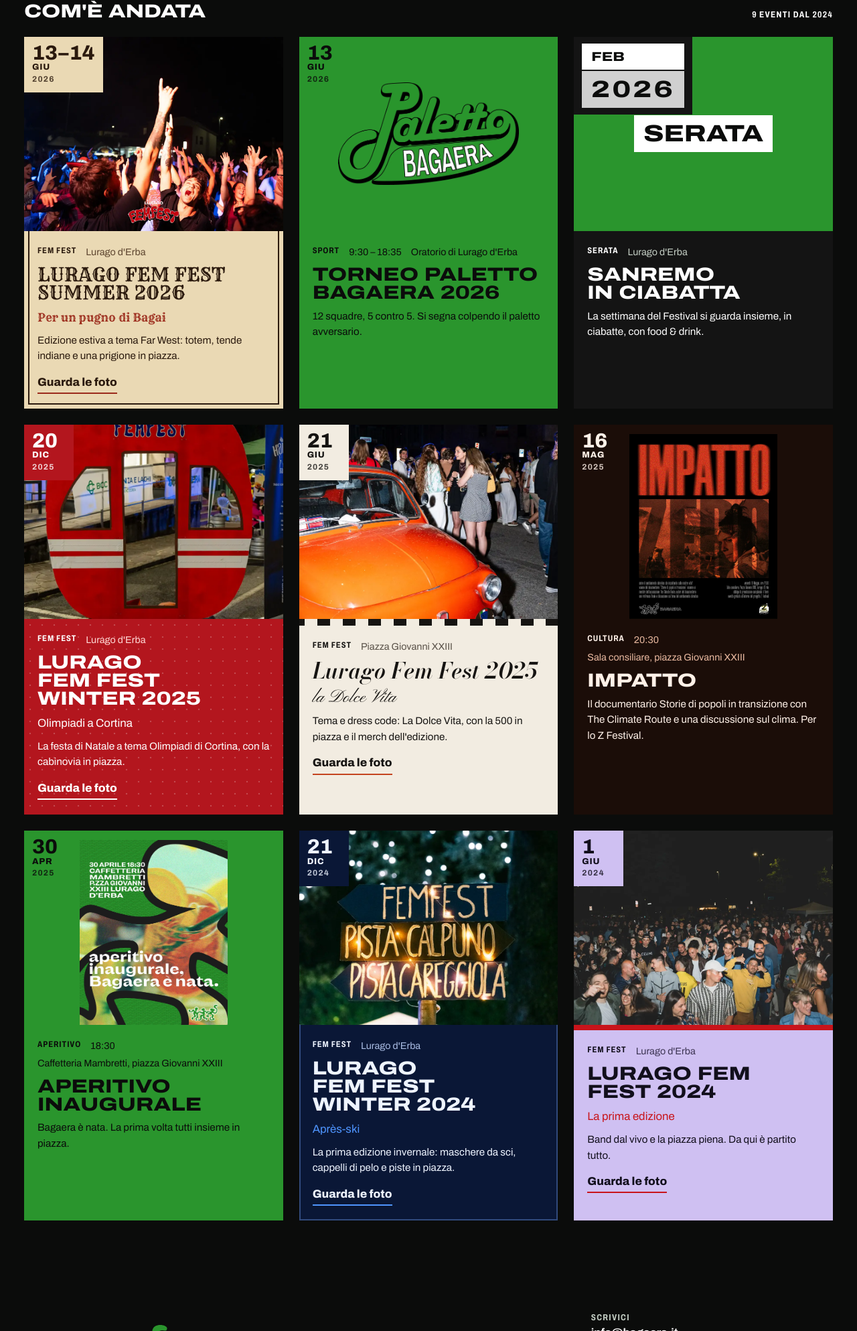
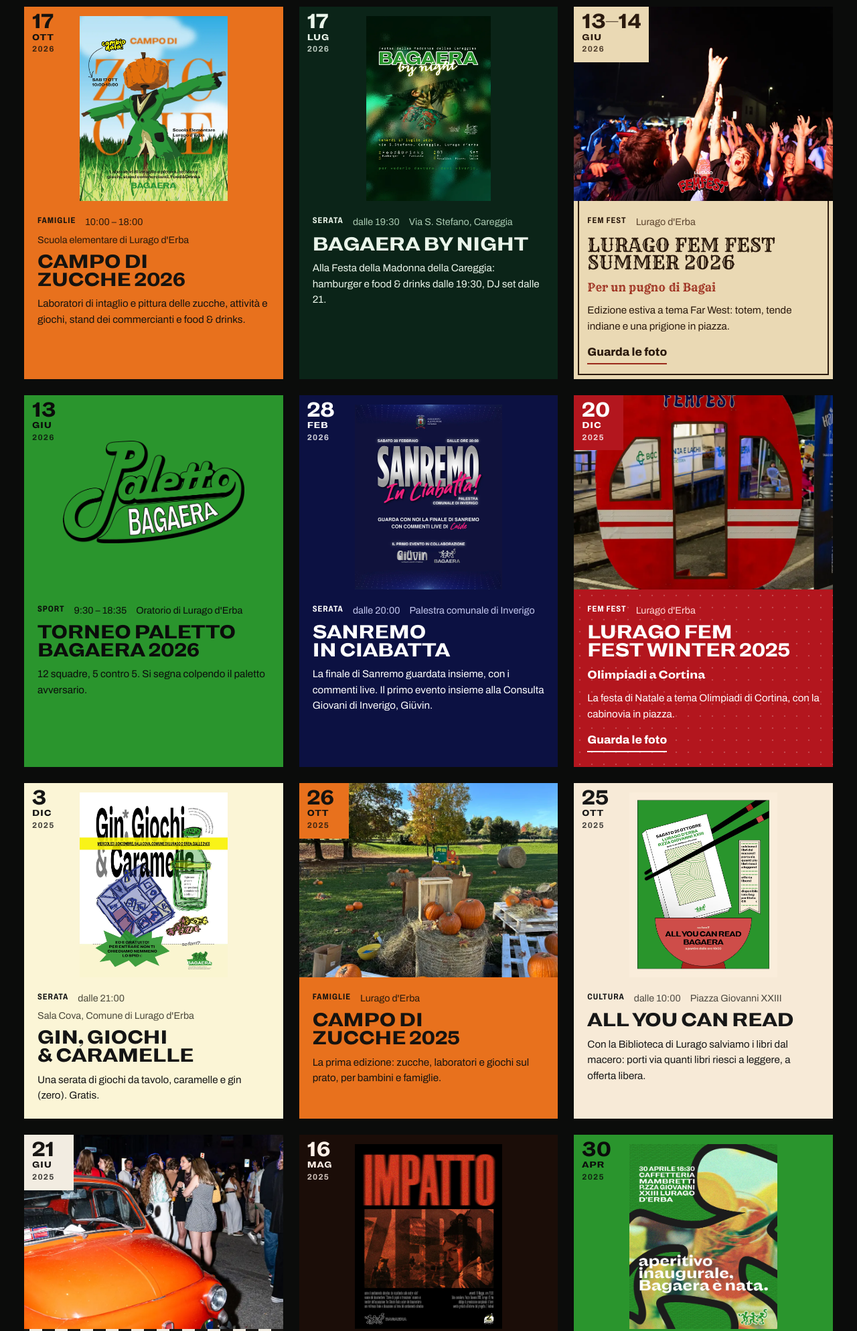
Before and after one commit to BagaeraAPS/sito, a plain HTML site: page eventi.html in a window 1280 px wide. Shown: the part 640-2627 px from the top of the page at 67% size. Drawn offline with Linux system fonts and the light colour scheme.

Commit message:
Add files via upload

```diff
--- a/assets/dati.js
+++ b/assets/dati.js
@@ -7,7 +7,8 @@
      fine      "AAAA-MM-GG" ultimo giorno, per eventi su più giorni
      ora, luogo, testo, tag
      tema      stile della card: pugno26, winter25, dolce25, winter24,
-               summer24, paletto, cultura, aperitivo, serata
+               summer24, paletto, cultura, aperitivo, serata,
+               zucche, night, sanremo, ggc, libri
                (per un nuovo Fem Fest si crea un tema nuovo)
      img       immagine della card (cartella assets/img)
      imgTipo   "foto" (default), "locandina", "logo" oppure "pattern" (riquadro verde senza foto)
@@ -22,8 +23,24 @@ const EVENTI = [
   { titolo: "Torneo Paletto Bagaera 2026", data: "2026-06-13", ora: "9:30 – 18:35", luogo: "Oratorio di Lurago d'Erba", tag: "Sport",
     tema: "paletto", img: "grafiche/paletto-logo.webp", imgTipo: "logo",
     testo: "12 squadre, 5 contro 5. Si segna colpendo il paletto avversario." },
-  { titolo: "Sanremo in Ciabatta", mese: "2026-02", luogo: "Lurago d'Erba", tag: "Serata", tema: "serata", imgTipo: "pattern",
-    testo: "La settimana del Festival si guarda insieme, in ciabatte, con food & drink." },
+  { titolo: "Campo di Zucche 2026", data: "2026-10-17", ora: "10:00 – 18:00", luogo: "Scuola elementare di Lurago d'Erba", tag: "Famiglie",
+    tema: "zucche", img: "eventi/campo-zucche-2026.webp", imgTipo: "locandina",
+    testo: "Laboratori di intaglio e pittura delle zucche, attività e giochi, stand dei commercianti e food & drinks." },
+  { titolo: "Bagaera by Night", data: "2026-07-17", ora: "dalle 19:30", luogo: "Via S. Stefano, Careggia", tag: "Serata",
+    tema: "night", img: "eventi/bagaera-by-night-2026.webp", imgTipo: "locandina",
+    testo: "Alla Festa della Madonna della Careggia: hamburger e food & drinks dalle 19:30, DJ set dalle 21." },
+  { titolo: "Sanremo in Ciabatta", data: "2026-02-28", ora: "dalle 20:00", luogo: "Palestra comunale di Inverigo", tag: "Serata",
+    tema: "sanremo", img: "eventi/sanremo-2026.webp", imgTipo: "locandina",
+    testo: "La finale di Sanremo guardata insieme, con i commenti live. Il primo evento insieme alla Consulta Giovani di Inverigo, Giüvin." },
+  { titolo: "Gin, Giochi & Caramelle", data: "2025-12-03", ora: "dalle 21:00", luogo: "Sala Cova, Comune di Lurago d'Erba", tag: "Serata",
+    tema: "ggc", img: "eventi/gin-giochi-caramelle-2025.webp", imgTipo: "locandina",
+    testo: "Una serata di giochi da tavolo, caramelle e gin (zero). Gratis." },
+  { titolo: "Campo di Zucche 2025", data: "2025-10-26", luogo: "Lurago d'Erba", tag: "Famiglie",
+    tema: "zucche", img: "eventi/campo-zucche-2025.webp",
+    testo: "La prima edizione: zucche, laboratori e giochi sul prato, per bambini e famiglie." },
+  { titolo: "All You Can Read", data: "2025-10-25", ora: "dalle 10:00", luogo: "Piazza Giovanni XXIII", tag: "Cultura",
+    tema: "libri", img: "eventi/all-you-can-read-2025.webp", imgTipo: "locandina",
+    testo: "Con la Biblioteca di Lurago salviamo i libri dal macero: porti via quanti libri riesci a leggere, a offerta libera." },
   { titolo: "Lurago Fem Fest Winter 2025", sottotitolo: "Olimpiadi a Cortina", data: "2025-12-20", luogo: "Lurago d'Erba", tag: "Fem Fest", tema: "winter25",
     img: "ff/winter25/02-t.webp", link: "fem-fest.html#winter25",
     testo: "La festa di Natale a tema Olimpiadi di Cortina, con la cabinovia in piazza." },
--- a/assets/sito.css
+++ b/assets/sito.css
@@ -6,6 +6,7 @@
   src: url("font/archivo-latin-ext.woff2") format("woff2");
   unicode-range: U+0100-02BA, U+02BD-02C5, U+02C7-02CC, U+02CE-02D7, U+02DD-02FF, U+1E00-1E9F, U+2020, U+20A0-20AB, U+20AD-20C0, U+2113, U+2C60-2C7F, U+A720-A7FF; }
 [hidden] { display: none !important; }
+@font-face { font-family: "Lapi"; src: url("font/lapi-bold.woff2") format("woff2"); font-weight: 400 900; font-style: normal; font-display: swap; }
 /* Layout: poster stack. Bande piene nero / verde / bianco come nel manuale del logo;
    titoli enormi in maiuscolo larghi, bordi netti, zero arrotondamenti. Look unico di marca (non segue il tema). */
 :root {
@@ -15,7 +16,7 @@
   --bianco: #ffffff;
   --nebbia: #c4cec4;       /* testo secondario su nero, grigio tinto di verde */
   --ombra: #5b665b;        /* testo secondario su bianco */
-  --display: "Archivo", "Arial Black", "Helvetica Neue", Arial, sans-serif; /* sostituto web di LAPI bold */
+  --display: "Lapi", "Archivo", "Arial Black", "Helvetica Neue", Arial, sans-serif; /* LAPI bold, font del brand */
   --body: "Archivo", "Helvetica Neue", Arial, sans-serif;
   --wide: 125%;
   --narrow: 78%;
@@ -178,13 +179,9 @@ p { margin: 0; max-width: 62ch; }
 .bagai__head { display: grid; gap: 28px; align-items: center; }
 @media (min-width: 900px) { .bagai__head { grid-template-columns: 1.3fr .9fr; } }
 .bagai__head :is(h1,h2) .outline { display: block; }
-.card-tessera { background: var(--bianco); color: var(--nero); padding: 22px 22px 18px; border: var(--rule) solid var(--verde); box-shadow: 0 2px 4px rgba(0,0,0,.35), 0 28px 48px -16px rgba(0,0,0,.75); transform: rotate(-2.5deg); max-width: 400px; width: 100%; justify-self: center; display: grid; gap: 14px; }
-.card-tessera .row { display: flex; justify-content: space-between; align-items: start; gap: 12px; }
-.card-tessera .t { font: 800 1.6rem/1 var(--display); font-stretch: var(--wide); text-transform: uppercase; }
-.card-tessera svg.o { height: 66px; width: auto; fill: var(--verde); flex: none; }
-.card-tessera .line { border-bottom: 2px solid var(--nero); padding-bottom: 18px; font-weight: 700; font-stretch: var(--narrow); text-transform: uppercase; letter-spacing: .08em; font-size: .8rem; }
-.card-tessera .doodle { height: 64px; border: 1.5px dashed var(--ombra); display: grid; place-items: center; color: var(--ombra); font-size: .8rem; }
-.card-tessera svg.word { width: 110px; height: 17px; fill: var(--verde); }
+.card-tessera { margin: 0; max-width: 440px; width: 100%; justify-self: center; transform: rotate(-3deg); display: grid; gap: 10px; }
+.card-tessera img { width: 100%; border-radius: 14px; box-shadow: 0 2px 4px rgba(0,0,0,.35), 0 28px 48px -16px rgba(0,0,0,.75); }
+.card-tessera figcaption { color: var(--nebbia); justify-self: end; }
 .paths { display: grid; gap: 20px; grid-template-columns: repeat(auto-fit, minmax(280px, 1fr)); }
 .path { border: var(--rule) solid var(--bianco); padding: clamp(22px, 3vw, 32px); display: grid; gap: 16px; align-content: start; background: var(--nero); min-width: 0; }
 .path.primary { border-color: var(--verde); }
@@ -276,6 +273,11 @@ p { margin: 0; max-width: 62ch; }
 [data-tema="cultura"] { --t-bg: #1b0d08; --t-ink: #fff1e8; --t-muted: #e9b9a0; --t-accent: #ff6a2b; }
 [data-tema="aperitivo"] { --t-bg: var(--verde); --t-ink: var(--nero); --t-muted: var(--nero); --t-accent: var(--bianco); --t-line: var(--nero); }
 [data-tema="serata"] { --t-bg: #141414; --t-ink: var(--bianco); --t-muted: var(--nebbia); --t-accent: var(--verde); }
+[data-tema="zucche"] { --t-bg: #e8711d; --t-ink: #16130f; --t-muted: #2b1a0b; --t-accent: #1f5f22; --t-line: #16130f; }
+[data-tema="night"] { --t-bg: #0b2418; --t-ink: #eaf5ea; --t-muted: #a8c9b0; --t-accent: #f2e35c; }
+[data-tema="sanremo"] { --t-bg: #0c1142; --t-ink: #ffffff; --t-muted: #c3c7ef; --t-accent: #ff3d93; }
+[data-tema="ggc"] { --t-bg: #fbf5d6; --t-ink: #141414; --t-muted: #4d4a3c; --t-accent: #3446a6; --t-line: #141414; }
+[data-tema="libri"] { --t-bg: #f7ead7; --t-ink: #171717; --t-muted: #4f4a42; --t-accent: #c8413b; --t-line: #171717; }
 
 .t-title { font-family: var(--t-display); font-stretch: var(--t-stretch); font-weight: var(--t-weight); text-transform: var(--t-case); font-style: var(--t-style); line-height: .95; letter-spacing: 0; margin: 0; text-wrap: balance; }
 
@@ -322,7 +324,7 @@ p { margin: 0; max-width: 62ch; }
 .ev-card__link { margin-top: 4px; justify-self: start; color: var(--t-ink); font-weight: 800; text-decoration: none; border-bottom: 2px solid var(--t-accent); padding-bottom: 2px; }
 .ev-card__link::after { content: ""; position: absolute; inset: 0; }
 .ev-card__link:hover { color: var(--t-accent); }
-[data-tema="winter25"] .ev-card__link, [data-tema="paletto"] .ev-card__link, [data-tema="aperitivo"] .ev-card__link { border-color: var(--t-ink); }
+[data-tema="winter25"] .ev-card__link, [data-tema="paletto"] .ev-card__link, [data-tema="aperitivo"] .ev-card__link, [data-tema="zucche"] .ev-card__link { border-color: var(--t-ink); }
 /* firme grafiche per tema sulle card */
 [data-tema="pugno26"].ev-card { box-shadow: inset 0 0 0 6px var(--t-bg), inset 0 0 0 8px var(--t-line); }
 [data-tema="winter25"].ev-card .ev-card__body { background-image: radial-gradient(rgba(255,255,255,.22) 1.2px, transparent 1.6px); background-size: 18px 18px; }
```
Also changed, not shown: diventa-un-bagai.html (+4 -9 lines), assets/font/lapi-bold.woff2 (added), assets/img/eventi/all-you-can-read-2025.webp (added), assets/img/eventi/bagaera-by-night-2026.webp (added), assets/img/eventi/campo-zucche-2025.webp (added), assets/img/eventi/campo-zucche-2026.webp (added), assets/img/eventi/gin-giochi-caramelle-2025.webp (added), assets/img/eventi/sanremo-2026.webp (added), assets/img/tessera-2026.webp (added).
